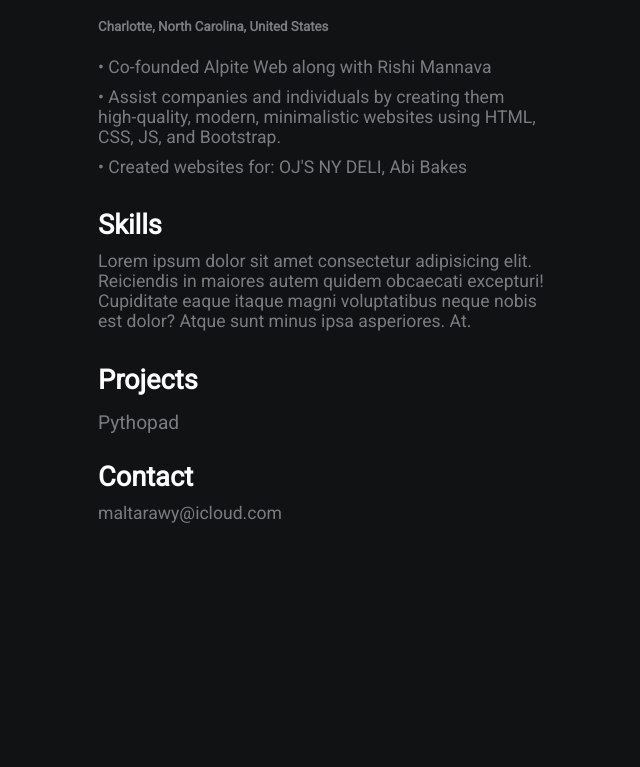
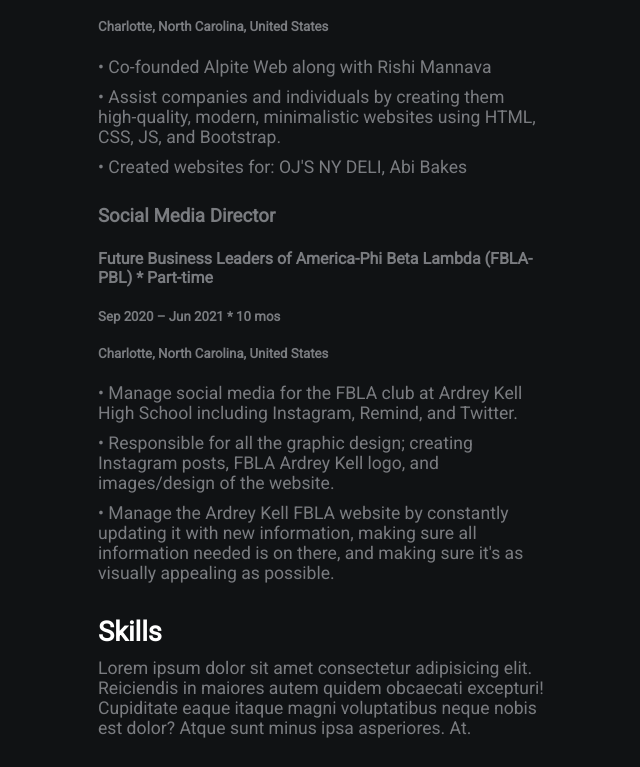
Before and after one commit to maltarawy/maltarawy.github.io, a plain HTML site: page index.html in a window 1280 px wide. Shown: the part 650-1417 px from the top of the page, without its empty margins (542-1182 px from the left). Before the commit the page ends 1183 px from the top, so only its background shows below. Drawn offline with Linux system fonts and the light colour scheme.

Commit message:
Update index.html

```diff
--- a/index.html
+++ b/index.html
@@ -29,6 +29,13 @@
             <p>• Co-founded Alpite Web along with Rishi Mannava</p>
             <p>• Assist companies and individuals by creating them high-quality, modern, minimalistic websites using HTML, CSS, JS, and Bootstrap.</p>
             <p>• Created websites for: OJ'S NY DELI, Abi Bakes</p>
+            <h3>Social Media Director</h3>
+            <h4>Future Business Leaders of America-Phi Beta Lambda (FBLA-PBL) * Part-time</h4>
+            <h5>Sep 2020 – Jun 2021 * 10 mos</h5>
+            <h5>Charlotte, North Carolina, United States</h5>
+            <p>• Manage social media for the FBLA club at Ardrey Kell High School including Instagram, Remind, and Twitter.</p>
+            <p>• Responsible for all the graphic design; creating Instagram posts, FBLA Ardrey Kell logo, and images/design of the website.</p>
+            <p>• Manage the Ardrey Kell FBLA website by constantly updating it with new information, making sure all information needed is on there, and making sure it's as visually appealing as possible.</p>
             <h2>Skills</h2>
             <p>Lorem ipsum dolor sit amet consectetur adipisicing elit. Reiciendis in maiores autem quidem obcaecati excepturi! Cupiditate eaque itaque magni voluptatibus neque nobis est dolor? Atque sunt minus ipsa asperiores. At.</p>
             <h2>Projects</h2>
```
